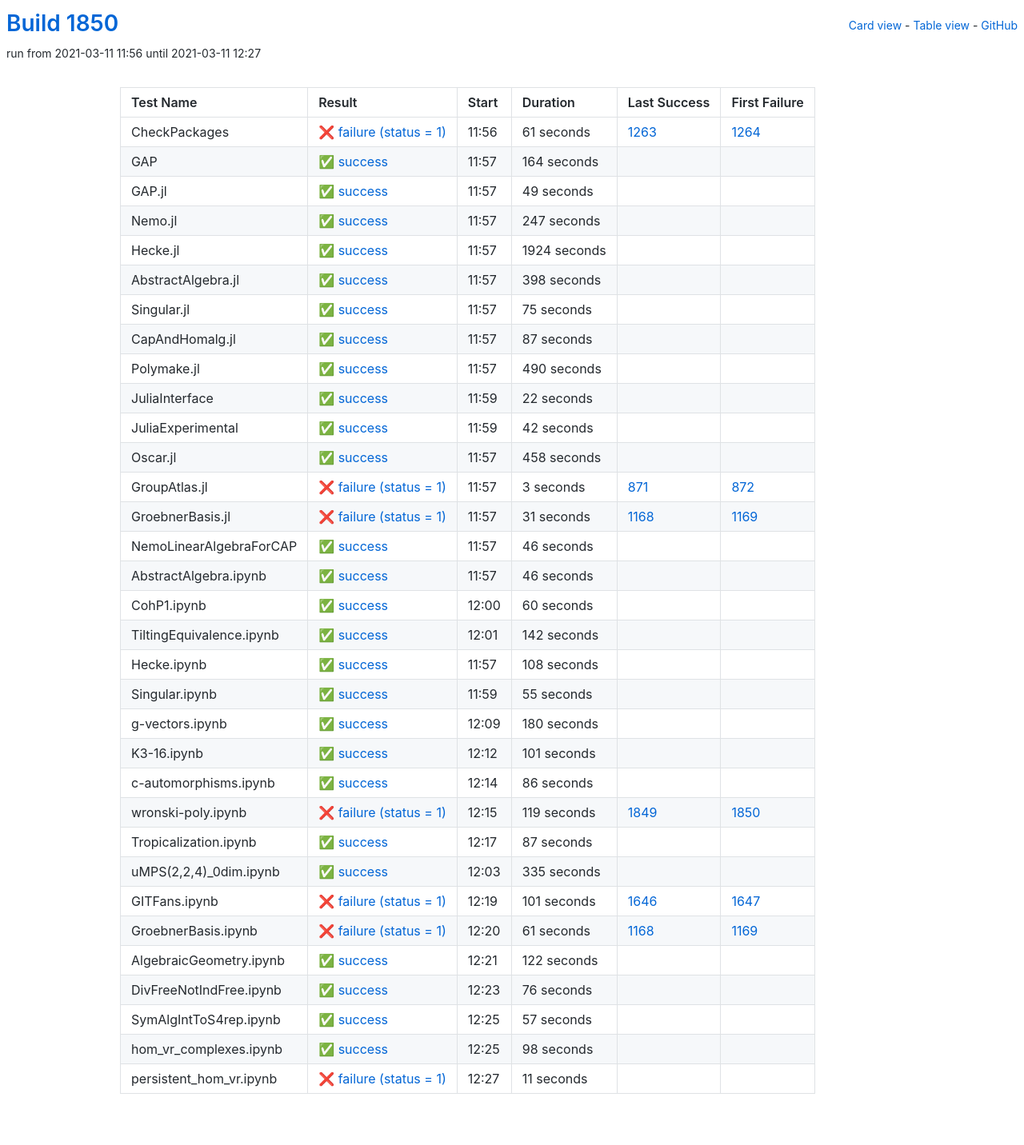
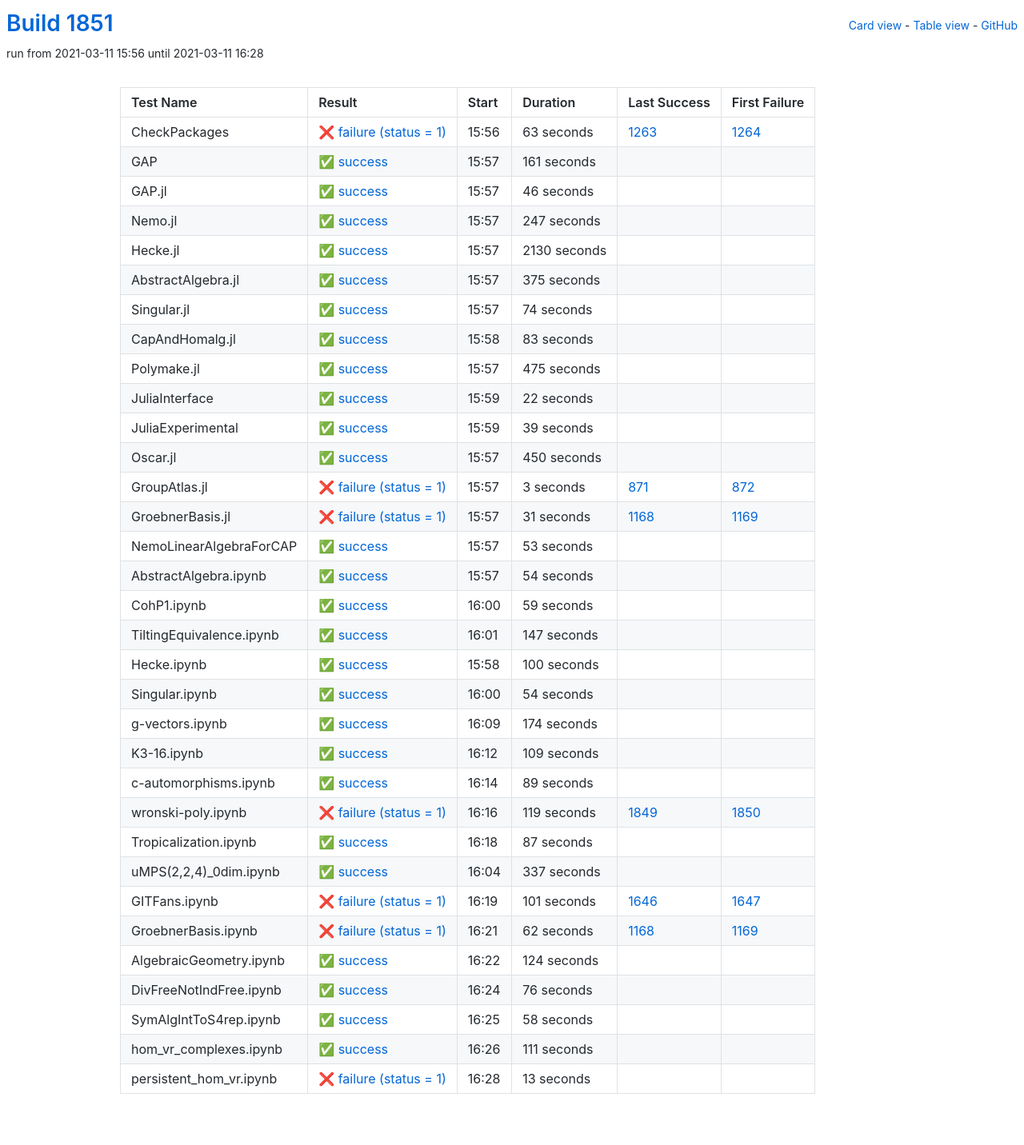
Before and after one commit to oscar-system/oscar-ci-status-stable, a Jekyll site: the page built from table.html, in a window 1280 px wide. Shown: the whole page at 80% size. Built offline with Jekyll 4.4.1, drawn with Linux system fonts in a browser that asks for light colours.

Commit message:
Build #1851

```diff
--- a/_data/ci.yml
+++ b/_data/ci.yml
@@ -1,6 +1,6 @@
 ---
-build: 1850
-build_url: https://oscarci.mathematik.uni-kl.de/job/oscar-stable/1850/
+build: 1851
+build_url: https://oscarci.mathematik.uni-kl.de/job/oscar-stable/1851/
 job: oscar-stable
 organization: oscar-system
 repo: oscar-ci-status-stable
@@ -8,44 +8,44 @@ repourl: https://github.com/oscar-system/oscar-ci-status-stable
 tests:
 - name: CheckPackages
   id: checkpackages
-  log: https://oscarci.mathematik.uni-kl.de/job/oscar-stable/1850/artifact/logs/build-1850/CheckPackages.log
-  start: 2021-03-11 11:56
+  log: https://oscarci.mathematik.uni-kl.de/job/oscar-stable/1851/artifact/logs/build-1851/CheckPackages.log
+  start: 2021-03-11 15:56
   success: false
   exitcode: 1
   status: failure
-  duration: 61
+  duration: 63
   last_success: 1263
   last_success_url: https://oscarci.mathematik.uni-kl.de/job/oscar-stable/1263/
   first_failure: 1264
   first_failure_url: https://oscarci.mathematik.uni-kl.de/job/oscar-stable/1264/
 - name: GAP
   id: gap
-  log: https://oscarci.mathematik.uni-kl.de/job/oscar-stable/1850/artifact/logs/build-1850/GAP.log
-  start: 2021-03-11 11:57
+  log: https://oscarci.mathematik.uni-kl.de/job/oscar-stable/1851/artifact/logs/build-1851/GAP.log
+  start: 2021-03-11 15:57
   success: true
   exitcode: 0
   status: success
-  duration: 164
+  duration: 161
   last_success: false
   last_success_url:
   first_failure: false
   first_failure_url:
 - name: GAP.jl
   id: gap-jl
-  log: https://oscarci.mathematik.uni-kl.de/job/oscar-stable/1850/artifact/logs/build-1850/GAP.jl.log
-  start: 2021-03-11 11:57
+  log: https://oscarci.mathematik.uni-kl.de/job/oscar-stable/1851/artifact/logs/build-1851/GAP.jl.log
+  start: 2021-03-11 15:57
   success: true
   exitcode: 0
   status: success
-  duration: 49
+  duration: 46
   last_success: false
   last_success_url:
   first_failure: false
   first_failure_url:
 - name: Nemo.jl
   id: nemo-jl
-  log: https://oscarci.mathematik.uni-kl.de/job/oscar-stable/1850/artifact/logs/build-1850/Nemo.jl.log
-  start: 2021-03-11 11:57
+  log: https://oscarci.mathematik.uni-kl.de/job/oscar-stable/1851/artifact/logs/build-1851/Nemo.jl.log
+  start: 2021-03-11 15:57
   success: true
   exitcode: 0
   status: success
@@ -56,68 +56,68 @@ tests:
   first_failure_url:
 - name: Hecke.jl
   id: hecke-jl
-  log: https://oscarci.mathematik.uni-kl.de/job/oscar-stable/1850/artifact/logs/build-1850/Hecke.jl.log
-  start: 2021-03-11 11:57
+  log: https://oscarci.mathematik.uni-kl.de/job/oscar-stable/1851/artifact/logs/build-1851/Hecke.jl.log
+  start: 2021-03-11 15:57
   success: true
   exitcode: 0
   status: success
-  duration: 1924
+  duration: 2130
   last_success: false
   last_success_url:
   first_failure: false
   first_failure_url:
 - name: AbstractAlgebra.jl
   id: abstractalgebra-jl
-  log: https://oscarci.mathematik.uni-kl.de/job/oscar-stable/1850/artifact/logs/build-1850/AbstractAlgebra.jl.log
-  start: 2021-03-11 11:57
+  log: https://oscarci.mathematik.uni-kl.de/job/oscar-stable/1851/artifact/logs/build-1851/AbstractAlgebra.jl.log
+  start: 2021-03-11 15:57
   success: true
   exitcode: 0
   status: success
-  duration: 398
+  duration: 375
   last_success: false
   last_success_url:
   first_failure: false
   first_failure_url:
 - name: Singular.jl
   id: singular-jl
-  log: https://oscarci.mathematik.uni-kl.de/job/oscar-stable/1850/artifact/logs/build-1850/Singular.jl.log
-  start: 2021-03-11 11:57
+  log: https://oscarci.mathematik.uni-kl.de/job/oscar-stable/1851/artifact/logs/build-1851/Singular.jl.log
+  start: 2021-03-11 15:57
   success: true
   exitcode: 0
   status: success
-  duration: 75
+  duration: 74
   last_success: false
   last_success_url:
   first_failure: false
   first_failure_url:
 - name: CapAndHomalg.jl
   id: capandhomalg-jl
-  log: https://oscarci.mathematik.uni-kl.de/job/oscar-stable/1850/artifact/logs/build-1850/CapAndHomalg.jl.log
-  start: 2021-03-11 11:57
+  log: https://oscarci.mathematik.uni-kl.de/job/oscar-stable/1851/artifact/logs/build-1851/CapAndHomalg.jl.log
+  start: 2021-03-11 15:58
   success: true
   exitcode: 0
   status: success
-  duration: 87
+  duration: 83
   last_success: false
   last_success_url:
   first_failure: false
   first_failure_url:
 - name: Polymake.jl
   id: polymake-jl
-  log: https://oscarci.mathematik.uni-kl.de/job/oscar-stable/1850/artifact/logs/build-1850/Polymake.jl.log
-  start: 2021-03-11 11:57
+  log: https://oscarci.mathematik.uni-kl.de/job/oscar-stable/1851/artifact/logs/build-1851/Polymake.jl.log
+  start: 2021-03-11 15:57
   success: true
   exitcode: 0
   status: success
-  duration: 490
+  duration: 475
   last_success: false
   last_success_url:
   first_failure: false
   first_failure_url:
 - name: JuliaInterface
   id: juliainterface
-  log: https://oscarci.mathematik.uni-kl.de/job/oscar-stable/1850/artifact/logs/build-1850/JuliaInterface.log
-  start: 2021-03-11 11:59
+  log: https://oscarci.mathematik.uni-kl.de/job/oscar-stable/1851/artifact/logs/build-1851/JuliaInterface.log
+  start: 2021-03-11 15:59
   success: true
   exitcode: 0
   status: success
@@ -128,32 +128,32 @@ tests:
   first_failure_url:
 - name: JuliaExperimental
   id: juliaexperimental
-  log: https://oscarci.mathematik.uni-kl.de/job/oscar-stable/1850/artifact/logs/build-1850/JuliaExperimental.log
-  start: 2021-03-11 11:59
+  log: https://oscarci.mathematik.uni-kl.de/job/oscar-stable/1851/artifact/logs/build-1851/JuliaExperimental.log
+  start: 2021-03-11 15:59
   success: true
   exitcode: 0
   status: success
-  duration: 42
+  duration: 39
   last_success: false
   last_success_url:
   first_failure: false
   first_failure_url:
 - name: Oscar.jl
   id: oscar-jl
-  log: https://oscarci.mathematik.uni-kl.de/job/oscar-stable/1850/artifact/logs/build-1850/Oscar.jl.log
-  start: 2021-03-11 11:57
+  log: https://oscarci.mathematik.uni-kl.de/job/oscar-stable/1851/artifact/logs/build-1851/Oscar.jl.log
+  start: 2021-03-11 15:57
   success: true
   exitcode: 0
   status: success
-  duration: 458
+  duration: 450
   last_success: false
   last_success_url:
   first_failure: false
   first_failure_url:
 - name: GroupAtlas.jl
   id: groupatlas-jl
-  log: https://oscarci.mathematik.uni-kl.de/job/oscar-stable/1850/artifact/logs/build-1850/GroupAtlas.jl.log
-  start: 2021-03-11 11:57
+  log: https://oscarci.mathematik.uni-kl.de/job/oscar-stable/1851/artifact/logs/build-1851/GroupAtlas.jl.log
+  start: 2021-03-11 15:57
   success: false
   exitcode: 1
   status: failure
@@ -164,8 +164,8 @@ tests:
   first_failure_url: https://oscarci.mathematik.uni-kl.de/job/oscar-stable/872/
 - name: GroebnerBasis.jl
   id: groebnerbasis-jl
-  log: https://oscarci.mathematik.uni-kl.de/job/oscar-stable/1850/artifact/logs/build-1850/GroebnerBasis.jl.log
-  start: 2021-03-11 11:57
+  log: https://oscarci.mathematik.uni-kl.de/job/oscar-stable/1851/artifact/logs/build-1851/GroebnerBasis.jl.log
+  start: 2021-03-11 15:57
   success: false
   exitcode: 1
   status: failure
@@ -176,116 +176,116 @@ tests:
   first_failure_url: https://oscarci.mathematik.uni-kl.de/job/oscar-stable/1169/
 - name: NemoLinearAlgebraForCAP
   id: nemolinearalgebraforcap
-  log: https://oscarci.mathematik.uni-kl.de/job/oscar-stable/1850/artifact/logs/build-1850/NemoLinearAlgebraForCAP.log
-  start: 2021-03-11 11:57
+  log: https://oscarci.mathematik.uni-kl.de/job/oscar-stable/1851/artifact/logs/build-1851/NemoLinearAlgebraForCAP.log
+  start: 2021-03-11 15:57
   success: true
   exitcode: 0
   status: success
-  duration: 46
+  duration: 53
   last_success: false
   last_success_url:
   first_failure: false
   first_failure_url:
 - name: AbstractAlgebra.ipynb
   id: abstractalgebra-ipynb
-  log: https://oscarci.mathematik.uni-kl.de/job/oscar-stable/1850/artifact/logs/build-1850/AbstractAlgebra.ipynb.log
-  start: 2021-03-11 11:57
+  log: https://oscarci.mathematik.uni-kl.de/job/oscar-stable/1851/artifact/logs/build-1851/AbstractAlgebra.ipynb.log
+  start: 2021-03-11 15:57
   success: true
   exitcode: 0
   status: success
-  duration: 46
+  duration: 54
   last_success: false
   last_success_url:
   first_failure: false
   first_failure_url:
 - name: CohP1.ipynb
   id: cohp1-ipynb
-  log: https://oscarci.mathematik.uni-kl.de/job/oscar-stable/1850/artifact/logs/build-1850/CohP1.ipynb.log
-  start: 2021-03-11 12:00
+  log: https://oscarci.mathematik.uni-kl.de/job/oscar-stable/1851/artifact/logs/build-1851/CohP1.ipynb.log
+  start: 2021-03-11 16:00
   success: true
   exitcode: 0
   status: success
-  duration: 60
+  duration: 59
   last_success: false
   last_success_url:
   first_failure: false
   first_failure_url:
 - name: TiltingEquivalence.ipynb
   id: tiltingequivalence-ipynb
-  log: https://oscarci.mathematik.uni-kl.de/job/oscar-stable/1850/artifact/logs/build-1850/TiltingEquivalence.ipynb.log
-  start: 2021-03-11 12:01
+  log: https://oscarci.mathematik.uni-kl.de/job/oscar-stable/1851/artifact/logs/build-1851/TiltingEquivalence.ipynb.log
+  start: 2021-03-11 16:01
   success: true
   exitcode: 0
   status: success
-  duration: 142
+  duration: 147
   last_success: false
   last_success_url:
   first_failure: false
   first_failure_url:
 - name: Hecke.ipynb
   id: hecke-ipynb
-  log: https://oscarci.mathematik.uni-kl.de/job/oscar-stable/1850/artifact/logs/build-1850/Hecke.ipynb.log
-  start: 2021-03-11 11:57
+  log: https://oscarci.mathematik.uni-kl.de/job/oscar-stable/1851/artifact/logs/build-1851/Hecke.ipynb.log
+  start: 2021-03-11 15:58
   success: true
   exitcode: 0
   status: success
-  duration: 108
+  duration: 100
   last_success: false
   last_success_url:
   first_failure: false
   first_failure_url:
 - name: Singular.ipynb
   id: singular-ipynb
-  log: https://oscarci.mathematik.uni-kl.de/job/oscar-stable/1850/artifact/logs/build-1850/Singular.ipynb.log
-  start: 2021-03-11 11:59
+  log: https://oscarci.mathematik.uni-kl.de/job/oscar-stable/1851/artifact/logs/build-1851/Singular.ipynb.log
+  start: 2021-03-11 16:00
   success: true
   exitcode: 0
   status: success
-  duration: 55
+  duration: 54
   last_success: false
   last_success_url:
   first_failure: false
   first_failure_url:
 - name: g-vectors.ipynb
   id: g-vectors-ipynb
-  log: https://oscarci.mathematik.uni-kl.de/job/oscar-stable/1850/artifact/logs/build-1850/g-vectors.ipynb.log
-  start: 2021-03-11 12:09
+  log: https://oscarci.mathematik.uni-kl.de/job/oscar-stable/1851/artifact/logs/build-1851/g-vectors.ipynb.log
+  start: 2021-03-11 16:09
   success: true
   exitcode: 0
   status: success
-  duration: 180
+  duration: 174
   last_success: false
   last_success_url:
   first_failure: false
   first_failure_url:
 - name: K3-16.ipynb
   id: k3-16-ipynb
-  log: https://oscarci.mathematik.uni-kl.de/job/oscar-stable/1850/artifact/logs/build-1850/K3-16.ipynb.log
-  start: 2021-03-11 12:12
+  log: https://oscarci.mathematik.uni-kl.de/job/oscar-stable/1851/artifact/logs/build-1851/K3-16.ipynb.log
+  start: 2021-03-11 16:12
   success: true
   exitcode: 0
   status: success
-  duration: 101
+  duration: 109
   last_success: false
   last_success_url:
   first_failure: false
   first_failure_url:
 - name: c-automorphisms.ipynb
   id: c-automorphisms-ipynb
-  log: https://oscarci.mathematik.uni-kl.de/job/oscar-stable/1850/artifact/logs/build-1850/c-automorphisms.ipynb.log
-  start: 2021-03-11 12:14
+  log: https://oscarci.mathematik.uni-kl.de/job/oscar-stable/1851/artifact/logs/build-1851/c-automorphisms.ipynb.log
+  start: 2021-03-11 16:14
   success: true
   exitcode: 0
   status: success
-  duration: 86
+  duration: 89
   last_success: false
   last_success_url:
   first_failure: false
   first_failure_url:
 - name: wronski-poly.ipynb
   id: wronski-poly-ipynb
-  log: https://oscarci.mathematik.uni-kl.de/job/oscar-stable/1850/artifact/logs/build-1850/wronski-poly.ipynb.log
-  start: 2021-03-11 12:15
+  log: https://oscarci.mathematik.uni-kl.de/job/oscar-stable/1851/artifact/logs/build-1851/wronski-poly.ipynb.log
+  start: 2021-03-11 16:16
   success: false
   exitcode: 1
   status: failure
@@ -296,8 +296,8 @@ tests:
   first_failure_url: https://oscarci.mathematik.uni-kl.de/job/oscar-stable/1850/
 - name: Tropicalization.ipynb
   id: tropicalization-ipynb
-  log: https://oscarci.mathematik.uni-kl.de/job/oscar-stable/1850/artifact/logs/build-1850/Tropicalization.ipynb.log
-  start: 2021-03-11 12:17
+  log: https://oscarci.mathematik.uni-kl.de/job/oscar-stable/1851/artifact/logs/build-1851/Tropicalization.ipynb.log
+  start: 2021-03-11 16:18
   success: true
   exitcode: 0
   status: success
@@ -308,20 +308,20 @@ tests:
   first_failure_url:
 - name: uMPS(2,2,4)_0dim.ipynb
   id: umps-2-2-4-0dim-ipynb
-  log: https://oscarci.mathematik.uni-kl.de/job/oscar-stable/1850/artifact/logs/build-1850/uMPS-2-2-4-_0dim.ipynb.log
-  start: 2021-03-11 12:03
+  log: https://oscarci.mathematik.uni-kl.de/job/oscar-stable/1851/artifact/logs/build-1851/uMPS-2-2-4-_0dim.ipynb.log
+  start: 2021-03-11 16:04
   success: true
   exitcode: 0
   status: success
-  duration: 335
+  duration: 337
   last_success: false
   last_success_url:
   first_failure: false
   first_failure_url:
 - name: GITFans.ipynb
   id: gitfans-ipynb
-  log: https://oscarci.mathematik.uni-kl.de/job/oscar-stable/1850/artifact/logs/build-1850/GITFans.ipynb.log
-  start: 2021-03-11 12:19
+  log: https://oscarci.mathematik.uni-kl.de/job/oscar-stable/1851/artifact/logs/build-1851/GITFans.ipynb.log
+  start: 2021-03-11 16:19
   success: false
   exitcode: 1
   status: failure
@@ -332,32 +332,32 @@ tests:
   first_failure_url: https://oscarci.mathematik.uni-kl.de/job/oscar-stable/1647/
 - name: GroebnerBasis.ipynb
   id: groebnerbasis-ipynb
-  log: https://oscarci.mathematik.uni-kl.de/job/oscar-stable/1850/artifact/logs/build-1850/GroebnerBasis.ipynb.log
-  start: 2021-03-11 12:20
+  log: https://oscarci.mathematik.uni-kl.de/job/oscar-stable/1851/artifact/logs/build-1851/GroebnerBasis.ipynb.log
+  start: 2021-03-11 16:21
   success: false
   exitcode: 1
   status: failure
-  duration: 61
+  duration: 62
   last_success: 1168
   last_success_url: https://oscarci.mathematik.uni-kl.de/job/oscar-stable/1168/
   first_failure: 1169
   first_failure_url: https://oscarci.mathematik.uni-kl.de/job/oscar-stable/1169/
 - name: AlgebraicGeometry.ipynb
   id: algebraicgeometry-ipynb
-  log: https://oscarci.mathematik.uni-kl.de/job/oscar-stable/1850/artifact/logs/build-1850/AlgebraicGeometry.ipynb.log
-  start: 2021-03-11 12:21
+  log: https://oscarci.mathematik.uni-kl.de/job/oscar-stable/1851/artifact/logs/build-1851/AlgebraicGeometry.ipynb.log
+  start: 2021-03-11 16:22
   success: true
   exitcode: 0
   status: success
-  duration: 122
+  duration: 124
   last_success: false
   last_success_url:
   first_failure: false
   first_failure_url:
 - name: DivFreeNotIndFree.ipynb
   id: divfreenotindfree-ipynb
-  log: https://oscarci.mathematik.uni-kl.de/job/oscar-stable/1850/artifact/logs/build-1850/DivFreeNotIndFree.ipynb.log
-  start: 2021-03-11 12:23
+  log: https://oscarci.mathematik.uni-kl.de/job/oscar-stable/1851/artifact/logs/build-1851/DivFreeNotIndFree.ipynb.log
+  start: 2021-03-11 16:24
   success: true
   exitcode: 0
   status: success
@@ -368,36 +368,36 @@ tests:
   first_failure_url:
 - name: SymAlgIntToS4rep.ipynb
   id: symalginttos4rep-ipynb
-  log: https://oscarci.mathematik.uni-kl.de/job/oscar-stable/1850/artifact/logs/build-1850/SymAlgIntToS4rep.ipynb.log
-  start: 2021-03-11 12:25
+  log: https://oscarci.mathematik.uni-kl.de/job/oscar-stable/1851/artifact/logs/build-1851/SymAlgIntToS4rep.ipynb.log
+  start: 2021-03-11 16:25
   success: true
   exitcode: 0
   status: success
-  duration: 57
+  duration: 58
   last_success: false
   last_success_url:
   first_failure: false
   first_failure_url:
 - name: hom_vr_complexes.ipynb
   id: hom-vr-complexes-ipynb
-  log: https://oscarci.mathematik.uni-kl.de/job/oscar-stable/1850/artifact/logs/build-1850/hom_vr_complexes.ipynb.log
-  start: 2021-03-11 12:25
+  log: https://oscarci.mathematik.uni-kl.de/job/oscar-stable/1851/artifact/logs/build-1851/hom_vr_complexes.ipynb.log
+  start: 2021-03-11 16:26
   success: true
   exitcode: 0
   status: success
-  duration: 98
+  duration: 111
   last_success: false
   last_success_url:
   first_failure: false
   first_failure_url:
 - name: persistent_hom_vr.ipynb
   id: persistent-hom-vr-ipynb
-  log: https://oscarci.mathematik.uni-kl.de/job/oscar-stable/1850/artifact/logs/build-1850/persistent_hom_vr.ipynb.log
-  start: 2021-03-11 12:27
+  log: https://oscarci.mathematik.uni-kl.de/job/oscar-stable/1851/artifact/logs/build-1851/persistent_hom_vr.ipynb.log
+  start: 2021-03-11 16:28
   success: false
   exitcode: 1
   status: failure
-  duration: 11
+  duration: 13
   last_success: false
   last_success_url:
   first_failure: false
```
Also changed, not shown: README.md.
